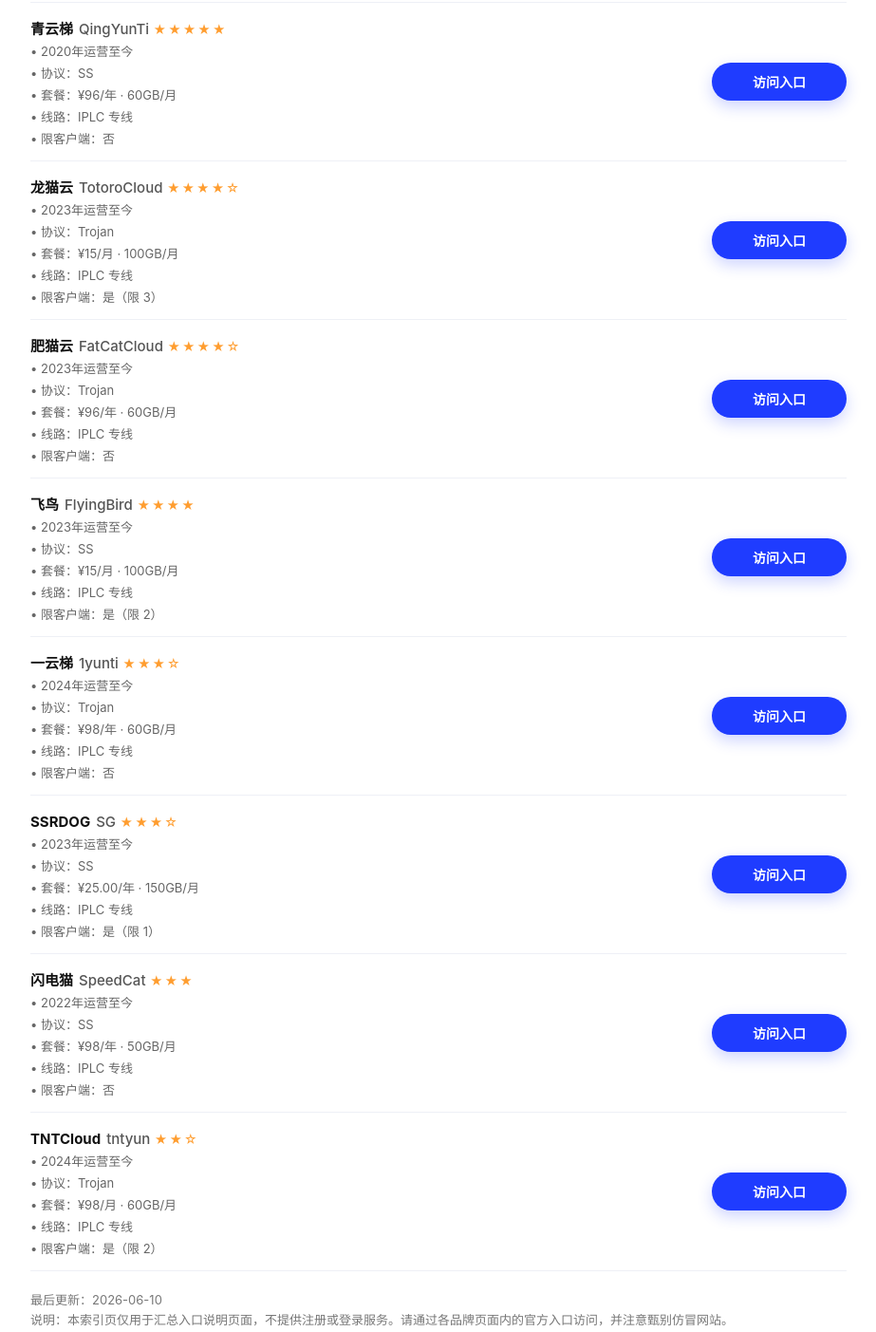
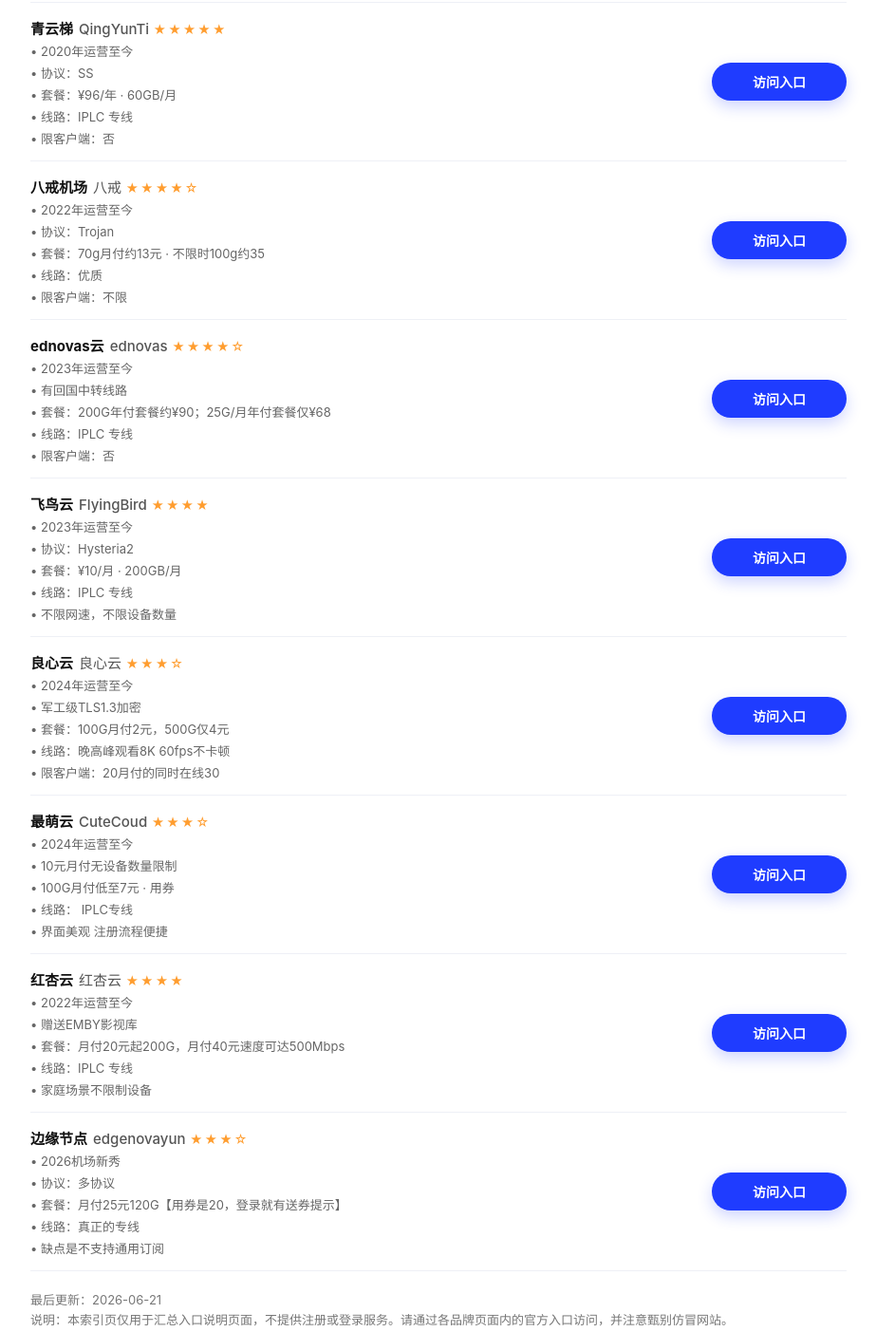
Before and after one commit to jichang2026/jichang2026.github.io, a plain HTML site: page index.html in a window 1280 px wide. Shown: the part 152-1555 px from the top of the page at 95% size, without its empty margins (178-1101 px from the left). Drawn offline with Linux system fonts and the light colour scheme.

Commit message:
Update index.html

```diff
--- a/index.html
+++ b/index.html
@@ -122,98 +122,98 @@
 
       <div class="item">
         <div>
-          <span class="name">龙猫云<span class="alias">TotoroCloud</span></span>
+          <span class="name">八戒机场<span class="alias">八戒</span></span>
           <span class="rating" aria-label="推荐等级：四星半">★★★★☆</span>
-          <span class="sub">• 2023年运营至今</span>
+          <span class="sub">• 2022年运营至今</span>
           <span class="sub">• 协议：Trojan</span>
-          <span class="sub">• 套餐：¥15/月 · 100GB/月</span>
-          <span class="sub">• 线路：IPLC 专线</span>
-          <span class="sub">• 限客户端：是（限 3）</span>
+          <span class="sub">• 套餐：70g月付约13元 · 不限时100g约35</span>
+          <span class="sub">• 线路：优质</span>
+          <span class="sub">• 限客户端：不限</span>
         </div>
-        <a class="btn" href="https://jichang2026.github.io/totorocloud/" target="_blank" rel="noopener">访问入口</a>
+        <a class="btn" href="https://bajie.pw/#/register?code=EIw2EduQ" target="_blank" rel="noopener">访问入口</a>
       </div>
 
       <div class="item">
         <div>
-          <span class="name">肥猫云<span class="alias">FatCatCloud</span></span>
+          <span class="name">ednovas云<span class="alias">ednovas</span></span>
           <span class="rating" aria-label="推荐等级：四星半">★★★★☆</span>
           <span class="sub">• 2023年运营至今</span>
-          <span class="sub">• 协议：Trojan</span>
-          <span class="sub">• 套餐：¥96/年 · 60GB/月</span>
+          <span class="sub">• 有回国中转线路</span>
+          <span class="sub">• 套餐：200G年付套餐约¥90；25G/月年付套餐仅¥68</span>
           <span class="sub">• 线路：IPLC 专线</span>
           <span class="sub">• 限客户端：否</span>
         </div>
-        <a class="btn" href="https://jichang2026.github.io/fatcatcloud/" target="_blank" rel="noopener">访问入口</a>
+        <a class="btn" href="https://ednovas.org/#/register?code=SQfyNQXH" target="_blank" rel="noopener">访问入口</a>
       </div>
 
       <div class="item">
         <div>
-          <span class="name">飞鸟<span class="alias">FlyingBird</span></span>
+          <span class="name">飞鸟云<span class="alias">FlyingBird</span></span>
           <span class="rating" aria-label="推荐等级：四星">★★★★</span>
           <span class="sub">• 2023年运营至今</span>
-          <span class="sub">• 协议：SS</span>
-          <span class="sub">• 套餐：¥15/月 · 100GB/月</span>
+          <span class="sub">• 协议：Hysteria2</span>
+          <span class="sub">• 套餐：¥10/月 · 200GB/月</span>
           <span class="sub">• 线路：IPLC 专线</span>
-          <span class="sub">• 限客户端：是（限 2）</span>
+          <span class="sub">• 不限网速，不限设备数量</span>
         </div>
-        <a class="btn" href="https://jichang2026.github.io/flyingbird/" target="_blank" rel="noopener">访问入口</a>
+        <a class="btn" href="https://www.zhaozhishi.net/jichang/feiniaoyun/" target="_blank" rel="noopener">访问入口</a>
       </div>
 
       <div class="item">
         <div>
-          <span class="name">一云梯<span class="alias">1yunti</span></span>
+          <span class="name">良心云<span class="alias">良心云</span></span>
           <span class="rating" aria-label="推荐等级：三星半">★★★☆</span>
           <span class="sub">• 2024年运营至今</span>
-          <span class="sub">• 协议：Trojan</span>
-          <span class="sub">• 套餐：¥98/年 · 60GB/月</span>
-          <span class="sub">• 线路：IPLC 专线</span>
-          <span class="sub">• 限客户端：否</span>
+          <span class="sub">• 军工级TLS1.3加密</span>
+          <span class="sub">• 套餐：100G月付2元，500G仅4元</span>
+          <span class="sub">• 线路：晚高峰观看8K 60fps不卡顿</span>
+          <span class="sub">• 限客户端：20月付的同时在线30</span>
         </div>
-        <a class="btn" href="https://jichang2026.github.io/1yunti/" target="_blank" rel="noopener">访问入口</a>
+        <a class="btn" href="https://xn--9kqz23b19z.com/#/register?code=yVyW5AAk" target="_blank" rel="noopener">访问入口</a>
       </div>
 
       <div class="item">
         <div>
-          <span class="name">SSRDOG<span class="alias">SG</span></span>
+          <span class="name">最萌云<span class="alias">CuteCoud</span></span>
           <span class="rating" aria-label="推荐等级：三星半">★★★☆</span>
-          <span class="sub">• 2023年运营至今</span>
-          <span class="sub">• 协议：SS</span>
-          <span class="sub">• 套餐：¥25.00/年 · 150GB/月</span>
-          <span class="sub">• 线路：IPLC 专线</span>
-          <span class="sub">• 限客户端：是（限 1）</span>
+          <span class="sub">• 2024年运营至今</span>
+          <span class="sub">• 10元月付无设备数量限制</span>
+          <span class="sub">• 100G月付低至7元 · 用券</span>
+          <span class="sub">• 线路： IPLC专线</span>
+          <span class="sub">• 界面美观 注册流程便捷</span>
         </div>
-        <a class="btn" href="https://jichang2026.github.io/ssrdog/" target="_blank" rel="noopener">访问入口</a>
+        <a class="btn" href="https://www.cutecloud.net/#/register?code=ow2vmMxu" target="_blank" rel="noopener">访问入口</a>
       </div>
 
       <div class="item">
         <div>
-          <span class="name">闪电猫<span class="alias">SpeedCat</span></span>
-          <span class="rating" aria-label="推荐等级：三星">★★★</span>
+          <span class="name">红杏云<span class="alias">红杏云</span></span>
+          <span class="rating" aria-label="推荐等级：四星">★★★★</span>
           <span class="sub">• 2022年运营至今</span>
-          <span class="sub">• 协议：SS</span>
-          <span class="sub">• 套餐：¥98/年 · 50GB/月</span>
+          <span class="sub">• 赠送EMBY影视库</span>
+          <span class="sub">• 套餐：月付20元起200G，月付40元速度可达500Mbps</span>
           <span class="sub">• 线路：IPLC 专线</span>
-          <span class="sub">• 限客户端：否</span>
+          <span class="sub">• 家庭场景不限制设备</span>
         </div>
-        <a class="btn" href="https://jichang2026.github.io/speedcat/" target="_blank" rel="noopener">访问入口</a>
+        <a class="btn" href="https://hongxingyun.pro/web/#/login?code=B6PcC2tf" target="_blank" rel="noopener">访问入口</a>
       </div>
 
       <div class="item">
         <div>
-          <span class="name">TNTCloud<span class="alias">tntyun</span></span>
-          <span class="rating" aria-label="推荐等级：两星半">★★☆</span>
-          <span class="sub">• 2024年运营至今</span>
-          <span class="sub">• 协议：Trojan</span>
-          <span class="sub">• 套餐：¥98/月 · 60GB/月</span>
-          <span class="sub">• 线路：IPLC 专线</span>
-          <span class="sub">• 限客户端：是（限 2）</span>
+          <span class="name">边缘节点<span class="alias">edgenovayun</span></span>
+          <span class="rating" aria-label="推荐等级：三星半">★★★☆</span>
+          <span class="sub">• 2026机场新秀</span>
+          <span class="sub">• 协议：多协议</span>
+          <span class="sub">• 套餐：月付25元120G【用券是20，登录就有送券提示】</span>
+          <span class="sub">• 线路：真正的专线</span>
+          <span class="sub">• 缺点是不支持通用订阅</span>
         </div>
-        <a class="btn" href="https://jichang2026.github.io/tntcloud/" target="_blank" rel="noopener">访问入口</a>
+        <a class="btn" href="https://lunvexa.edgenovayun.cc/#/register?code=ZADnwLvf" target="_blank" rel="noopener">访问入口</a>
       </div>
     </div>
 
     <div class="note">
-      <div>最后更新：2026-06-10</div>
+      <div>最后更新：2026-06-21</div>
       <div>说明：本索引页仅用于汇总入口说明页面，不提供注册或登录服务。请通过各品牌页面内的官方入口访问，并注意甄别仿冒网站。</div>
     </div>
   </div>
```
